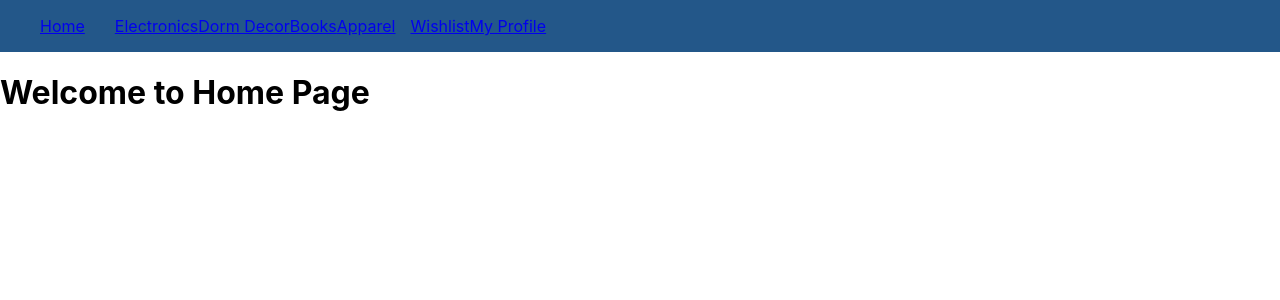
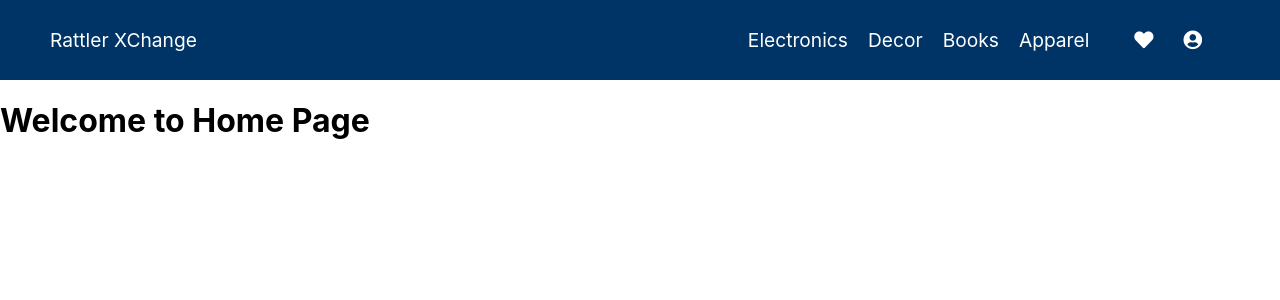
Before and after one commit to nixonpastor/RattlerXChangeV1-Extended, a React (Create React App) app: page / in a window 1280 px wide. Shown: the top 300 px of the page. Built offline with nearby package versions, Linux system fonts and the light colour scheme.

Commit message:
Styled Navbar

```diff
--- a/public/index.html
+++ b/public/index.html
@@ -3,6 +3,12 @@
   <head>
     <meta charset="utf-8" />
     <link rel="icon" href="%PUBLIC_URL%/favicon.ico" />
+    <link
+      rel="stylesheet"
+      href="https://use.fontawesome.com/releases/v5.14.0/css/all.css"
+      integrity="sha384-HzLeBuhoNPvSl5KYnjx0BT+WB0QEEqLprO+NBkkk5gbc67FTaL7XIGa2w1L0Xbgc"
+      crossorigin="anonymous"
+    />
     <meta name="viewport" content="width=device-width, initial-scale=1" />
     <meta name="theme-color" content="#000000" />
     <meta
@@ -10,34 +16,11 @@
       content="Web site created using create-react-app"
     />
     <link rel="apple-touch-icon" href="%PUBLIC_URL%/logo192.png" />
-    <!--
-      manifest.json provides metadata used when your web app is installed on a
-      user's mobile device or desktop. See https://developers.google.com/web/fundamentals/web-app-manifest/
-    -->
     <link rel="manifest" href="%PUBLIC_URL%/manifest.json" />
-    <!--
-      Notice the use of %PUBLIC_URL% in the tags above.
-      It will be replaced with the URL of the `public` folder during the build.
-      Only files inside the `public` folder can be referenced from the HTML.
-
-      Unlike "/favicon.ico" or "favicon.ico", "%PUBLIC_URL%/favicon.ico" will
-      work correctly both with client-side routing and a non-root public URL.
-      Learn how to configure a non-root public URL by running `npm run build`.
-    -->
-    <title>React App</title>
+    <title>Rattler XChange</title>
   </head>
   <body>
     <noscript>You need to enable JavaScript to run this app.</noscript>
     <div id="root"></div>
-    <!--
-      This HTML file is a template.
-      If you open it directly in the browser, you will see an empty page.
-
-      You can add webfonts, meta tags, or analytics to this file.
-      The build step will place the bundled scripts into the <body> tag.
-
-      To begin the development, run `npm start` or `yarn start`.
-      To create a production bundle, use `npm run build` or `yarn build`.
-    -->
   </body>
 </html>
--- a/src/Components/ Navbar.js
+++ b/src/Components/ Navbar.js
@@ -6,31 +6,45 @@ function Navbar() {
     <nav className="navbar">
       <ul className="LinkBox">
         <div className="RattlerLogo">
-          <li>
-            <Link to="/">Home</Link>
+          <li className="RattlerBox">
+            <Link to="/" className="RattlerLink">
+              Rattler XChange
+            </Link>
           </li>
         </div>
         <div className="NavbarRightContainer">
           <div className="CategoryLinks">
-            <li>
-              <Link to="/electronics">Electronics</Link>
+            <li className="link">
+              <Link to="/electronics" className="links">
+                Electronics
+              </Link>
             </li>
-            <li>
-              <Link to="/dormdecor">Dorm Decor</Link>
+            <li className="link">
+              <Link to="/dormdecor" className="links">
+                Decor
+              </Link>
             </li>
-            <li>
-              <Link to="/books">Books</Link>
+            <li className="link">
+              <Link to="/books" className="links">
+                Books
+              </Link>
             </li>
-            <li>
-              <Link to="/apparel">Apparel</Link>
+            <li className="link">
+              <Link to="/apparel" className="links">
+                Apparel
+              </Link>
             </li>
           </div>
           <div className="NavIcons">
-            <li>
-              <Link to="/wishlist">Wishlist</Link>
+            <li className="link">
+              <Link to="/wishlist" className="icon">
+                <i className="fas fa-heart"></i>
+              </Link>
             </li>
-            <li>
-              <Link to="/profile">My Profile</Link>
+            <li className="link">
+              <Link to="/profile" className="icon">
+                <i class="fas fa-user-circle"></i>
+              </Link>
             </li>
           </div>
         </div>
--- a/src/Components/Navbar.css
+++ b/src/Components/Navbar.css
@@ -1,6 +1,13 @@
 .navbar {
-  background-color: #235789;
+  background-color: #003466;
   display: flex;
+  position: sticky;
+  justify-content: center;
+  align-items: center;
+  top: 0;
+  z-index: 999;
+  height: 80px;
+  font-size: 1.2rem;
 }
 
 .LinkBox {
@@ -16,14 +23,63 @@
 
 .NavIcons {
   display: flex;
+  justify-content: center;
+  align-items: center;
 }
 
 .CategoryLinks {
   display: flex;
   padding-right: 15px;
+  margin-left: 300px;
 }
 
 .NavbarRightContainer {
   display: flex;
   width: 100%;
+  justify-content: center;
+  align-items: right;
+  margin-left: 80px;
 }
+
+.link {
+  padding: 10px;
+}
+
+.links {
+  color: white;
+  text-decoration: none;
+}
+
+.links:hover {
+  border-bottom: 3px solid white;
+}
+
+.icon {
+  color: white;
+  font-size: 1.2rem;
+  justify-content: center;
+  align-items: center;
+  padding-left: 10px;
+}
+
+.icon:hover {
+  color: #f2bf49;
+}
+
+.profile {
+  color: white;
+}
+
+.RattlerLink {
+  color: white;
+  text-decoration: none;
+}
+
+.RattlerLink:hover {
+  border-bottom: 3px solid white;
+}
+
+.RattlerBox {
+  padding: 10px;
+  width: 200px;
+}
```
